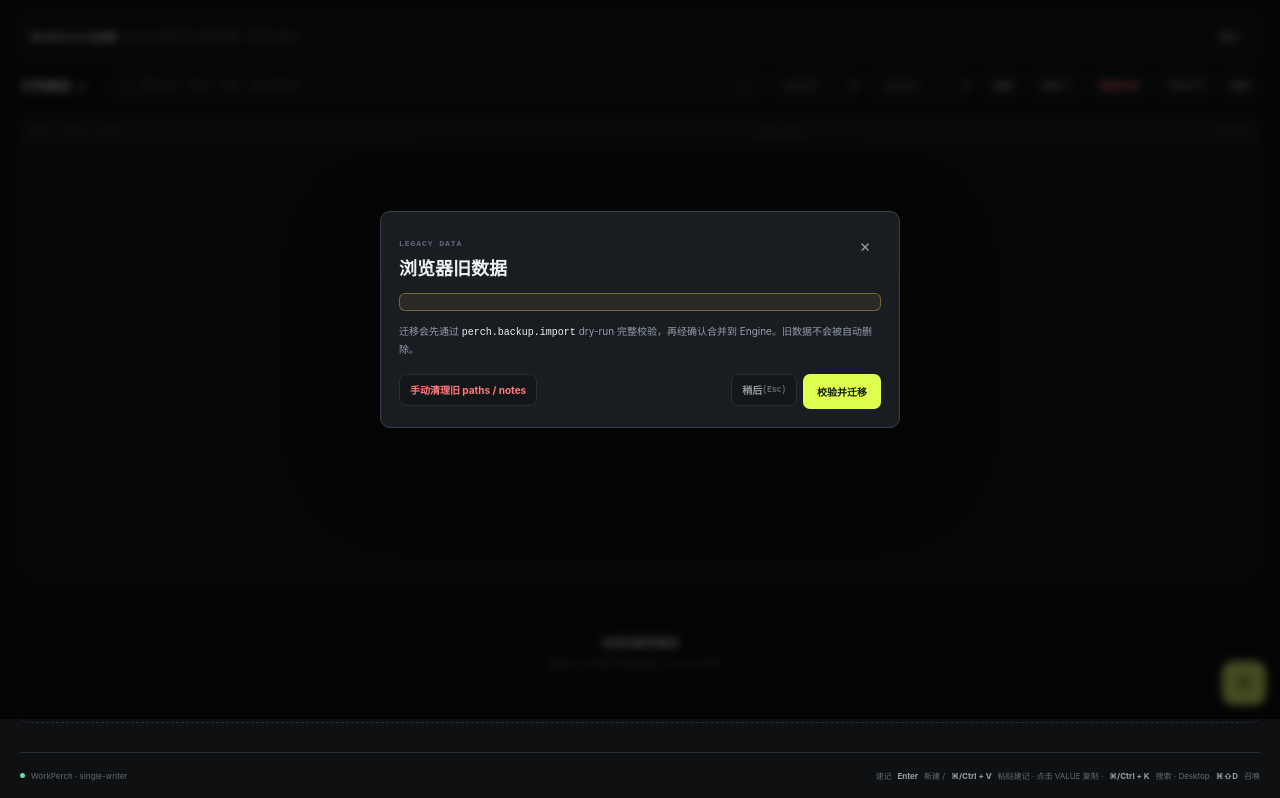
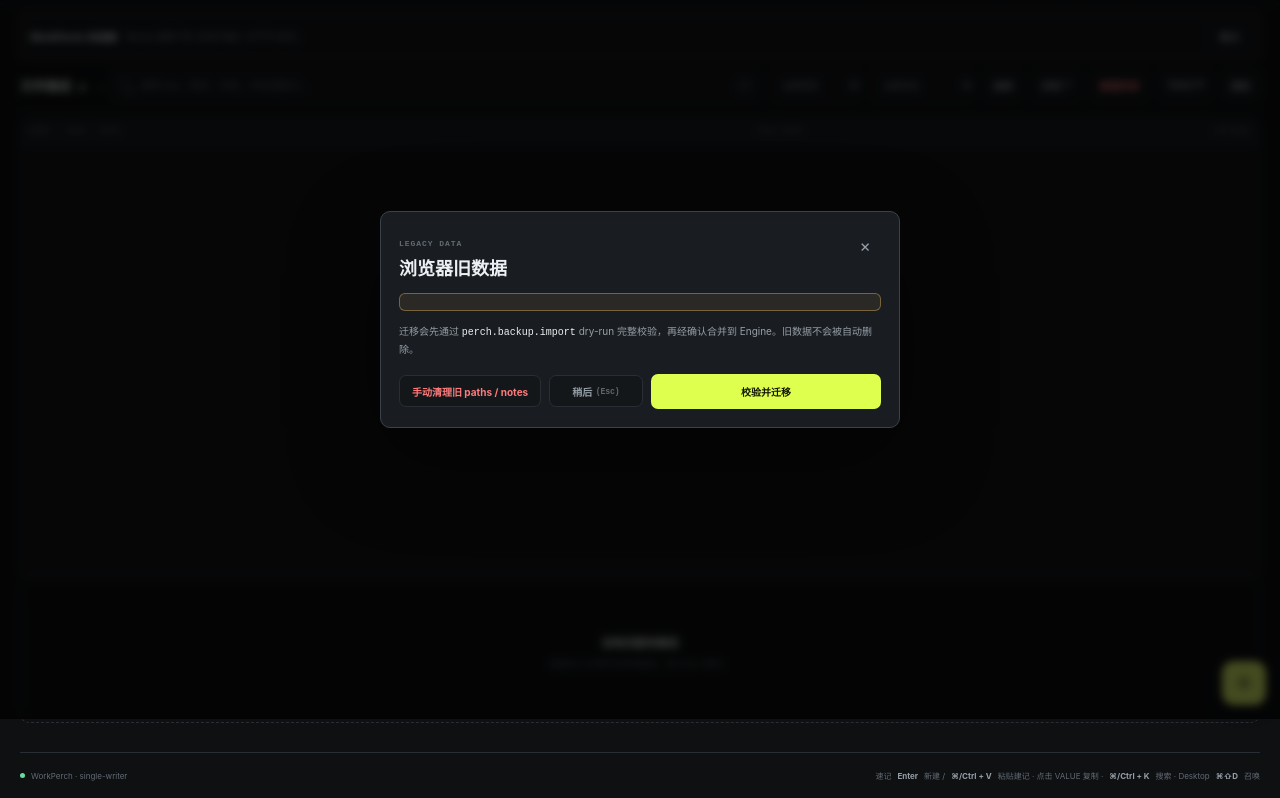
Before and after one commit to pixelwindlink/WorkPerch, an Electron app: page index.html in a window 1280 px wide. Both pictures are taken after a click on the button "旧数据". Shown: the part 81-879 px from the top of the page. Drawn offline with Linux system fonts and the light colour scheme; no server answers.

Commit message:
fix(ui): widen dialog cancel buttons so Esc hints stay on one line.
Rebalance dialog action flex so primary Enter buttons and cancel labels no longer wrap vertically.

Co-authored-by: Cursor <cursoragent@cursor.com>

```diff
--- a/styles.css
+++ b/styles.css
@@ -85,9 +85,17 @@ button, label { -webkit-tap-highlight-color: transparent; }
 }
 .brand { display: inline-flex; width: max-content; align-items: center; gap: 10px; color: var(--text); text-decoration: none; }
 .brand-symbol {
-  width: 34px; height: 34px; display: grid; place-items: center;
-  border: 1px solid var(--border-strong); border-radius: 8px;
-  color: var(--accent); background: var(--surface); font: 700 10px ui-monospace, monospace; letter-spacing: -.03em;
+  width: 34px;
+  height: 34px;
+  flex: 0 0 auto;
+  display: block;
+  border-radius: 8px;
+  overflow: hidden;
+}
+.brand-symbol .brand-logo {
+  display: block;
+  width: 100%;
+  height: 100%;
 }
 .brand strong { display: block; font-size: 13px; line-height: 1; }
 .brand small { display: block; margin-top: 4px; color: var(--dim); font-size: 8px; font-weight: 700; letter-spacing: .16em; }
@@ -983,7 +991,6 @@ html.header-is-narrow .brand-symbol {
   width: 28px;
   height: 28px;
   border-radius: 7px;
-  font-size: 9px;
 }
 html.header-is-narrow .header-actions {
   display: flex;
@@ -1413,7 +1420,35 @@ kbd { padding: 1px 5px; border: 1px solid var(--border); border-radius: 4px; col
 }
 .group-color-palette button:hover { transform: translateY(-1px) scale(1.08); }
 .group-color-palette button.is-selected { border-color: var(--text); box-shadow: 0 0 0 2px var(--bg), 0 0 0 3px var(--swatch-color); }
-.dialog-actions { display: flex; justify-content: flex-end; gap: 6px; padding-top: 4px; }
+.dialog-actions {
+  display: flex;
+  flex-wrap: nowrap;
+  justify-content: flex-end;
+  align-items: center;
+  gap: 8px;
+  padding-top: 4px;
+}
+.edit-dialog .dialog-actions > .quiet-button {
+  flex: 0 0 auto;
+  min-width: 5.85rem;
+  padding-inline: 12px;
+  white-space: nowrap;
+  display: inline-flex;
+  align-items: center;
+  justify-content: center;
+  gap: 0.35em;
+}
+.edit-dialog .dialog-actions > .add-button {
+  flex: 1 1 9rem;
+  min-width: 0;
+  max-width: 100%;
+  padding-inline: 14px;
+  white-space: nowrap;
+}
+.edit-dialog .dialog-actions > .quiet-button .button-key-hint,
+.edit-dialog .dialog-actions > .add-button .button-key-hint {
+  flex-shrink: 0;
+}
 .project-dialog { width: min(680px, calc(100% - 28px)); }
 .launch-dialog { width: min(620px, calc(100% - 28px)); }
 .dialog-copy { margin: 0; color: var(--muted); font-size: 10px; line-height: 1.65; }
```
